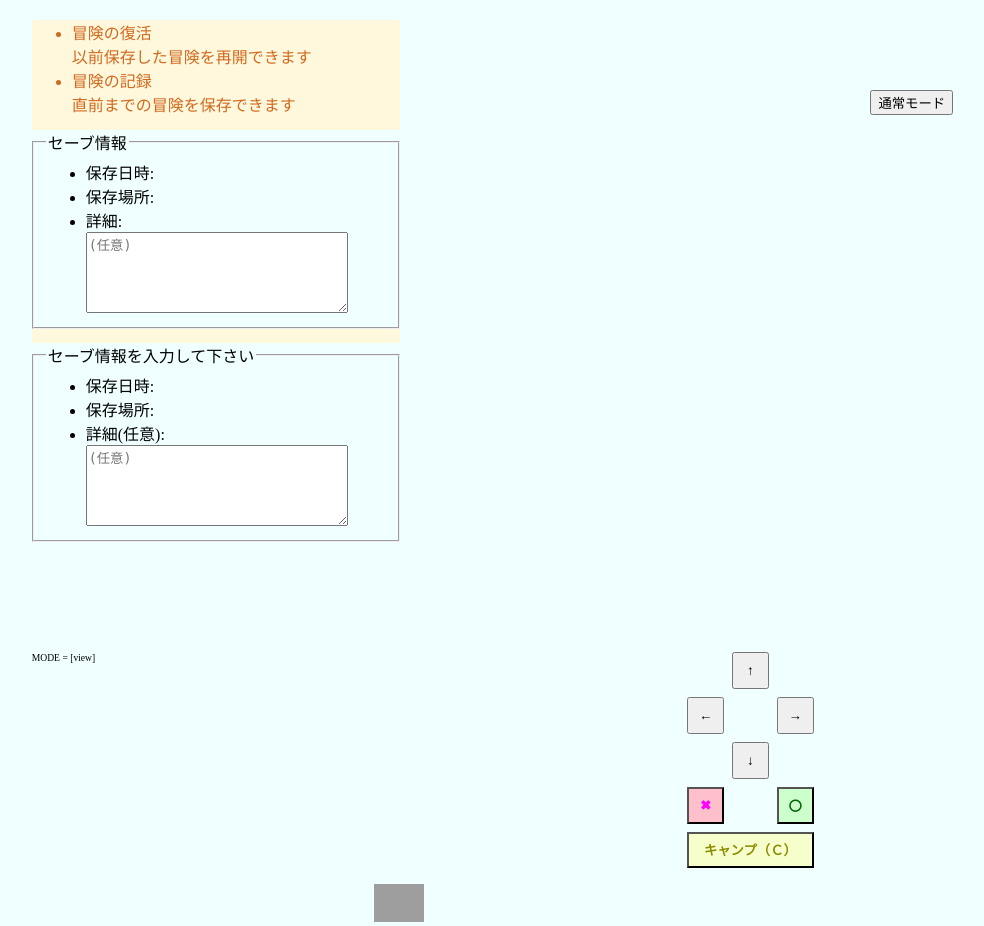
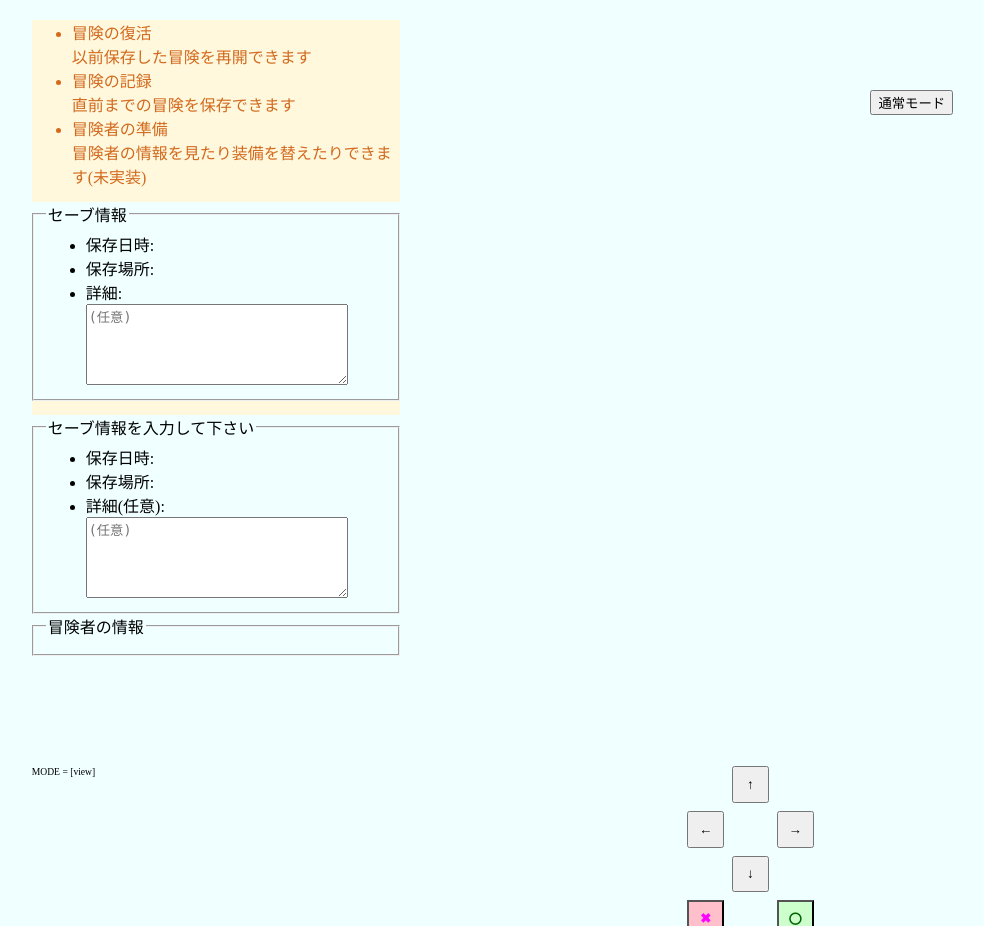
Before and after one commit to itsayno33/Maze-Adventure-I-ServerSide, a PHP site: page / in a window 1280 px wide. Shown: the part 315-1241 px from the top of the page, without its empty margins (92-1076 px from the left). Run offline with PHP 8.4, Linux system fonts and the light colour scheme; some libraries are stand-ins or nearby versions; grey boxes are pictures that could not be loaded.

Commit message:
戦闘機能に備えてキャンプで冒険者の情報を閲覧できるようにする。

```diff
--- a/mai_maze/index.php
+++ b/mai_maze/index.php
@@ -249,6 +249,8 @@ function new_team(): Team {
                         <p>以前保存した冒険を再開できます</p></li>
                     <li id='camp_save'>冒険の記録
                         <p>直前までの冒険を保存できます</p></li>
+                    <li id='camp_hres'>冒険者の準備
+                        <p>冒険者の情報を見たり装備を替えたりできます(未実装)</p></li>
                 </dl>
             </div>
             <div id='Maze_view_switch_load'>
@@ -297,6 +299,13 @@ function new_team(): Team {
                     </ul>
                 </fieldset>
             </div>
+            <div id='Maze_view_switch_hres'>
+                <ul id='hres_list'></ul>
+                <fieldset id='hero_fields'>
+                    <legend>冒険者の情報</legend>
+                    <ul id='hero_info'></ul>
+                </fieldset>
+            </div>
         </div>
         <div id='Maze_view_message_div'><p id='Maze_view_message'></p></div>
         <?php /* display_maze(); */ ?>
```
